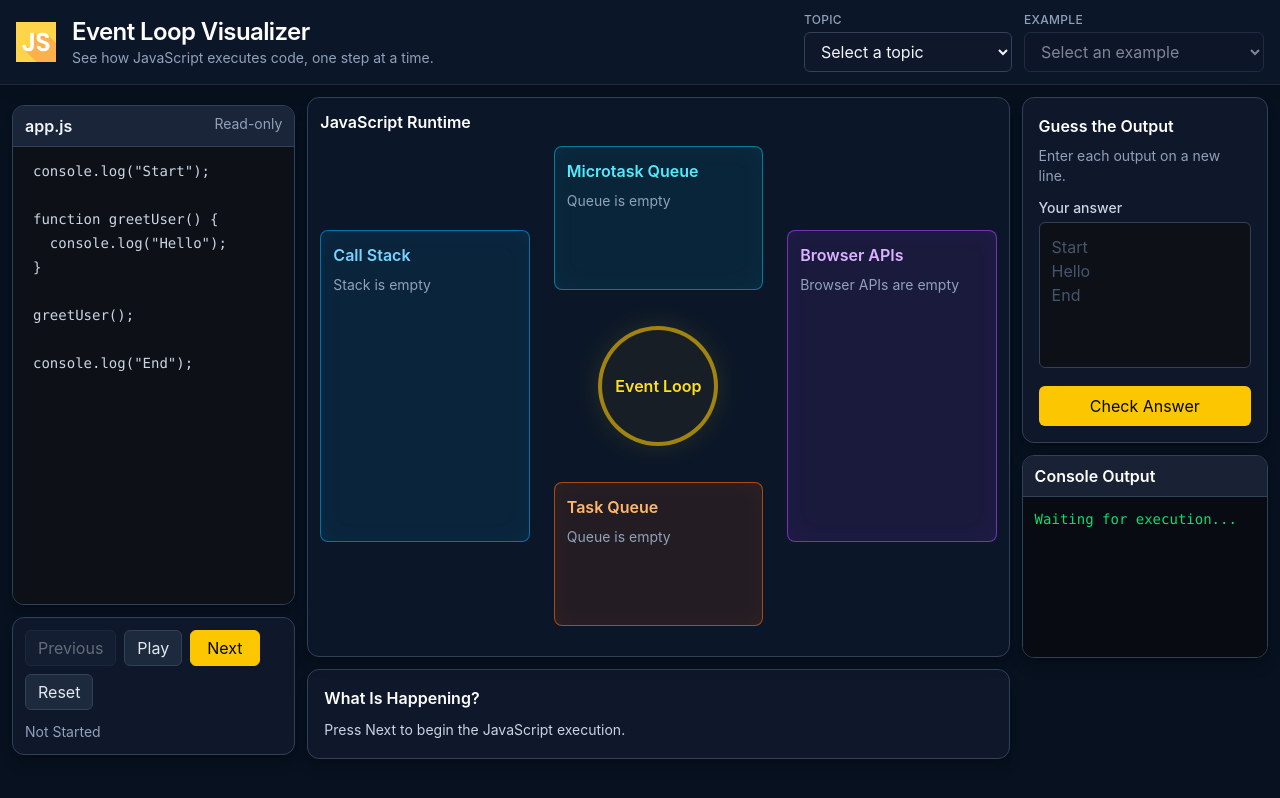
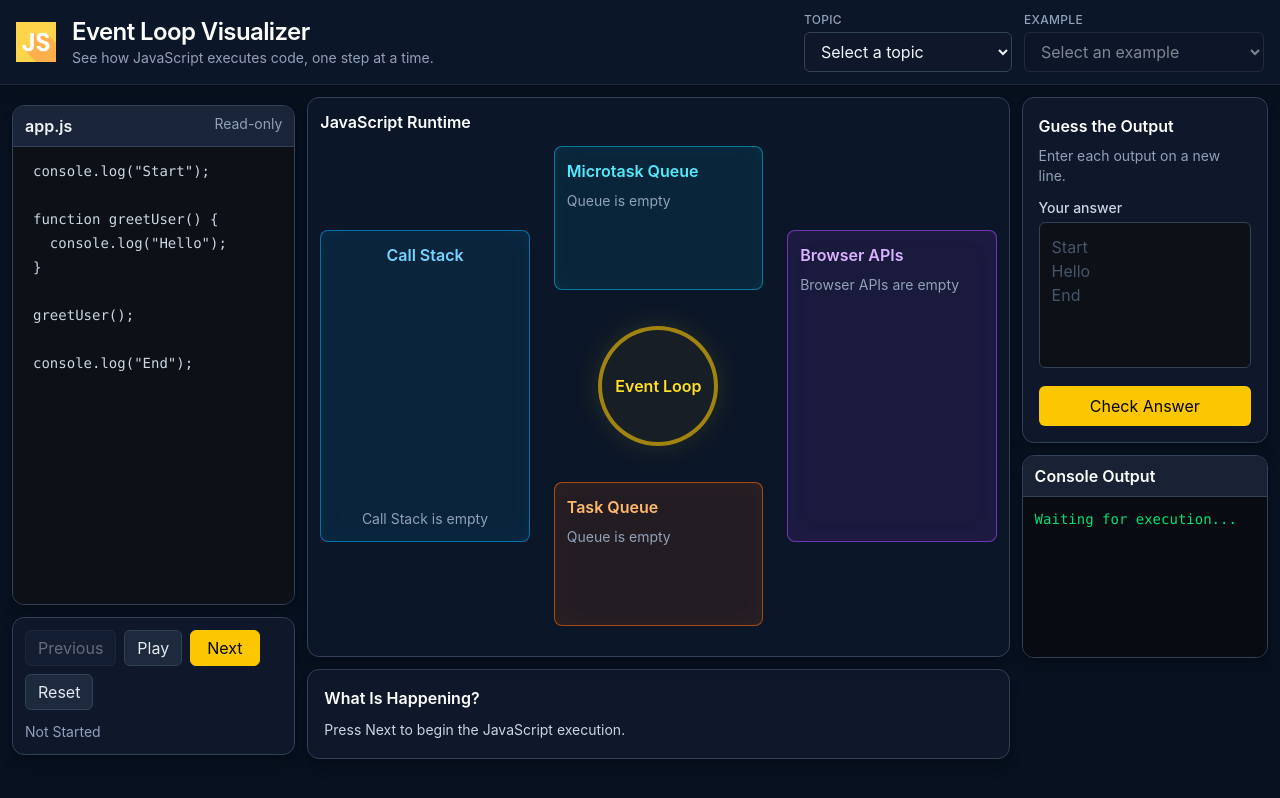
Before and after one commit to Nissan-19/event-loop-visualizer, a React (Vite) app: page / in a window 1280 px wide. Built offline with nearby package versions, Linux system fonts and the light colour scheme.

Commit message:
feat: render call stack and animated console output

```diff
--- a/src/component/console/ConsolePanel.jsx
+++ b/src/component/console/ConsolePanel.jsx
@@ -1,4 +1,5 @@
-function ConsolePanel() {
+function ConsolePanel({currentConsoleOutput}) {
+  console.log(currentConsoleOutput)
   return (
     <section className="mt-3 overflow-hidden rounded-xl border border-slate-700 bg-[#080c12] shadow-lg shadow-black/20">
       <div className="border-b border-slate-700 bg-slate-800/80 px-3 py-2">
@@ -8,9 +9,28 @@ function ConsolePanel() {
       </div>
 
       <div className="min-h-40 bg-[#080c12] p-3 font-mono text-sm text-green-400">
+      { currentConsoleOutput.length === 0 ? (
+        <pre >
+            <code>Waiting for execution...</code>
+        </pre>
+      ):(
         <pre>
-          <code>Waiting for execution...</code>
+          {currentConsoleOutput.map((output,index)=>(
+            <code
+              key={index}
+              className="console-typewriter"
+              style={{
+                "--character-count": output.length,
+                "--console-line-width": `${output.length}ch`,
+                "--typing-duration": `${Math.max(output.length * 80, 300)}ms`,
+              }}
+            >
+              {output}
+            </code>
+          ))}
         </pre>
+      )
+      }
       </div>
     </section>
   )
--- a/src/component/runtime/CallStack.jsx
+++ b/src/component/runtime/CallStack.jsx
@@ -1,13 +1,28 @@
-function CallStack() {
+function CallStack({ currentCallStack }) {
   return (
-    <section className="h-full rounded-lg border border-sky-500/60 bg-sky-500/10 p-3 shadow-[inset_0_0_24px_rgba(14,165,233,0.05)]">
-      <h3 className="font-semibold text-sky-300">
+    <section className="flex h-full flex-col rounded-lg border border-sky-500/60 bg-sky-500/10 p-3 shadow-[inset_0_0_24px_rgba(14,165,233,0.05)]">
+      <h3 className="text-center font-semibold text-sky-300">
         Call Stack
       </h3>
 
-      <p className="mt-2 text-sm text-slate-400">
-        Stack is empty
-      </p>
+      <div className="mt-auto text-sm text-slate-400">
+        {currentCallStack.length === 0 ? (
+          <p className="text-center">
+            Call Stack is empty
+          </p>
+        ) : (
+          <div className="flex flex-col-reverse gap-2">
+            {currentCallStack.map((stackFrame, index) => (
+              <span
+                key={index}
+                className="rounded-md border border-sky-400/40 bg-sky-400/10 px-3 py-2 text-center font-semibold text-sky-200"
+              >
+                {stackFrame}
+              </span>
+            ))}
+          </div>
+        )}
+      </div>
     </section>
   )
 }
--- a/src/component/runtime/RuntimeBoard.jsx
+++ b/src/component/runtime/RuntimeBoard.jsx
@@ -3,7 +3,7 @@ import BrowserAPIs from "./BrowserAPIs"
 import TaskQueue from "./TaskQueue"
 import MicrotaskQueue from "./MicrotaskQueue"
 
-function RuntimeBoard() {
+function RuntimeBoard({currentCallStack, }) {
   return (
     <section className="relative min-h-140 w-full overflow-hidden rounded-xl border border-slate-700 bg-[#0b1628] p-3 shadow-lg shadow-black/20">
       <h2 className="mb-3 font-semibold text-white">
@@ -16,7 +16,8 @@ function RuntimeBoard() {
         </div>
 
         <div className="col-start-1 col-end-3 row-start-2 row-end-6 h-full">
-          <CallStack />
+          <CallStack
+            currentCallStack ={currentCallStack}/>
         </div>
 
         <div className="col-start-3 col-end-5 row-start-3 row-end-5 flex h-full items-center justify-center">
--- a/src/index.css
+++ b/src/index.css
@@ -37,6 +37,7 @@ textarea {
   }
 }
 
+
 .active-code-line {
   color: #f8fafc;
   background-image: linear-gradient( /* creating yellow gradielnt, linear gradient is gradual colour change from lleft to right*/
@@ -58,4 +59,30 @@ textarea {
     background-size: 100% 100%;
     animation: none;
   }
+
+  .console-typewriter {
+    width: var(--console-line-width);
+    animation: none;
+  }
 }
+
+@keyframes console-typewriter {
+  from {
+    width: 0;
+  }
+
+  to {
+    width: var(--console-line-width);
+  }
+}
+
+.console-typewriter {
+  display: block;
+  overflow: hidden;
+  white-space: nowrap;
+
+  animation-name: console-typewriter;
+  animation-duration: var(--typing-duration);
+  animation-timing-function: steps(var(--character-count), end);
+  animation-fill-mode: forwards;
+}
--- a/src/layout/AppLayout.jsx
+++ b/src/layout/AppLayout.jsx
@@ -21,6 +21,24 @@ function AppLayout (){
 
   const codeLines = functionCallLesson.codeLines
   const activeLineNumber = currentEvent === null ? null : currentEvent.lineNumber
+
+  const executedEvents = functionCallLesson.steps.slice(0,currentStep)//to save all the event that have been executed
+
+  const currentCallStack = []
+  executedEvents.forEach((event)=>{
+    if(event.type === "PUSH_STACK"){
+      currentCallStack.push(event.label)
+    } else if(event.type === "POP_STACK"){
+        currentCallStack.pop()
+      }
+  })
+
+  const currentConsoleOutput = []
+  executedEvents.forEach((event)=>{
+    if(event.type === "PRINT_CONSOLE"){
+      currentConsoleOutput.push(event.value)
+    }
+  })
 
   function handleStepIncrement(){
     setCurrentStep((previous)=>previous + 1)
@@ -59,7 +77,9 @@ function AppLayout (){
           </div>
 
           <div >
-            <RuntimeBoard/>
+            <RuntimeBoard
+              currentCallStack = {currentCallStack}
+             />
             <StepExplanation
 
               currentExplanation= {currentExplanation}/>
@@ -67,7 +87,8 @@ function AppLayout (){
 
           <div >
             <GuessOutput/>
-            <ConsolePanel/>
+            <ConsolePanel
+              currentConsoleOutput = {currentConsoleOutput}/>
           </div>
         </main>
     </div>
```
